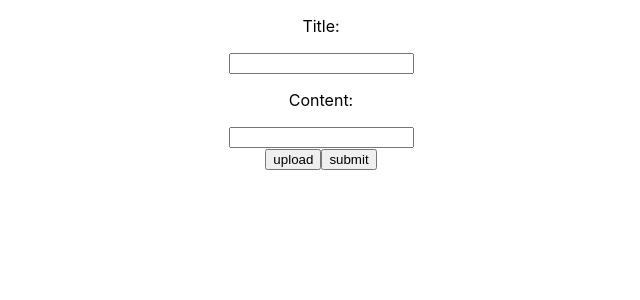
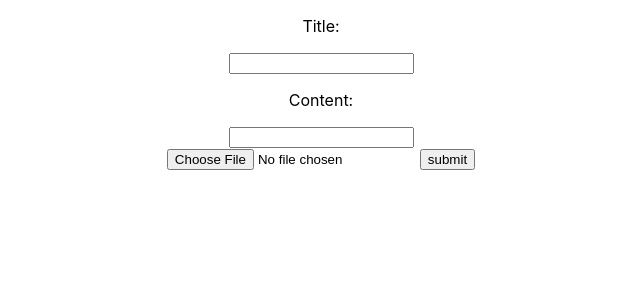
Before and after one commit to hsuanya129/post_page, a React (Create React App) app in the folder my-app/: page / in a window 1280 px wide. Both pictures are taken after a click on the button "Add Post". Shown: the top 300 px of the page, without its empty margins (319-959 px from the left). Built offline with nearby package versions, Linux system fonts and the light colour scheme.

Commit message:
small changes

```diff
--- a/my-app/src/App.js
+++ b/my-app/src/App.js
@@ -52,6 +52,7 @@ class NewPost extends React.Component{
 
   submitPost(event){
     //save post and redirect
+
     event.preventDefault();
   }
 
@@ -66,9 +67,9 @@ class NewPost extends React.Component{
           <p>Title:</p>
           <input type="text" id="titleBox" />
           <p>Content:</p>
-          <input type="text" id="contentBox" value={this.state.value} />
+          <input type="text" id="contentBox" />
           <br/>
-          <button onClick={this.uploadPhoto}>upload</button>
+          <input id='files' type="file" name="pic" accept="image/*" />
           <input type='submit' value='submit'/>
         </form>
       </div>
```
